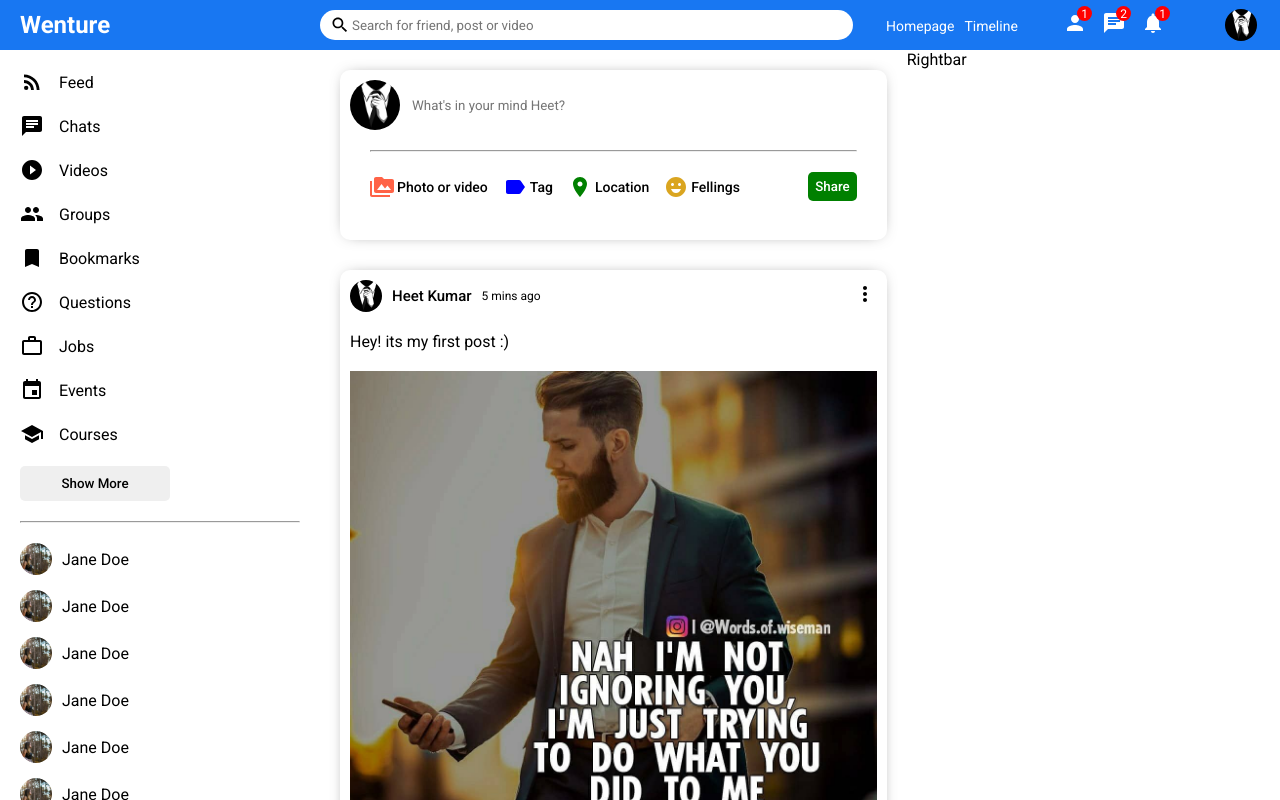
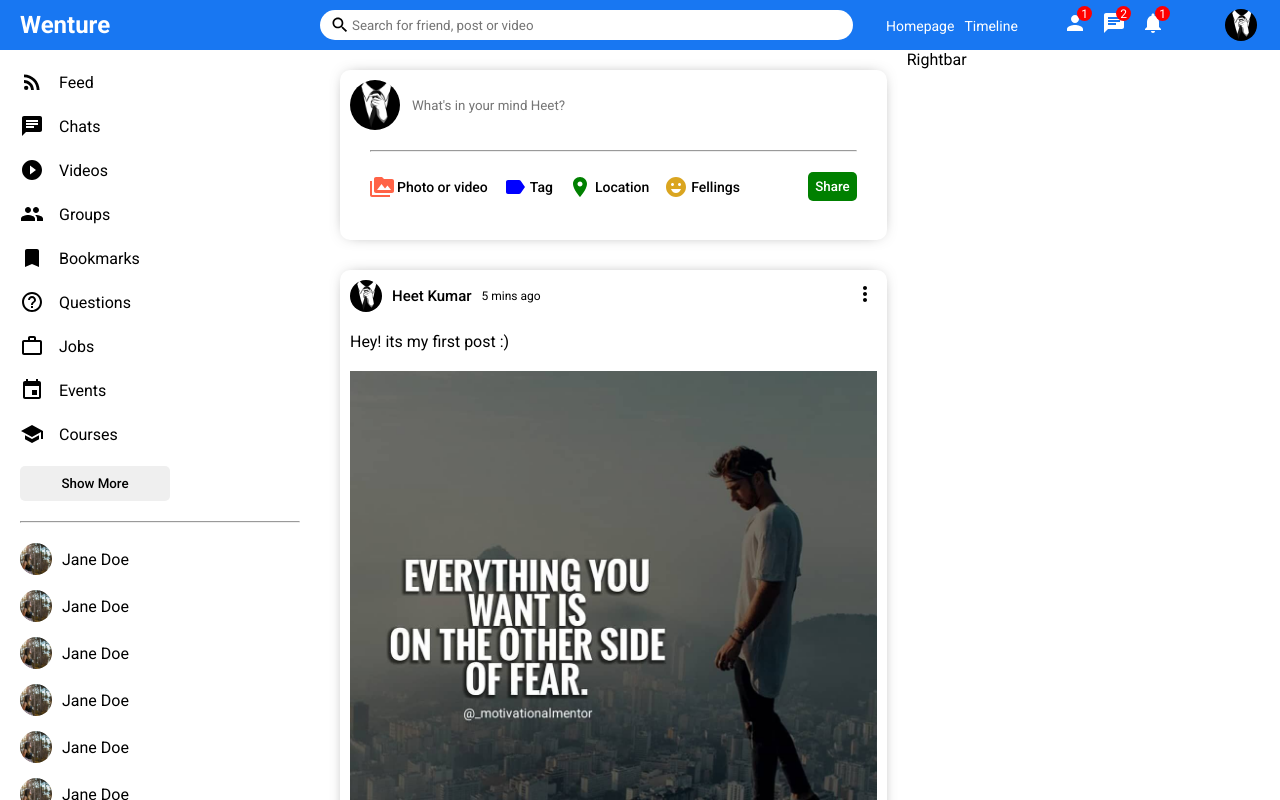
Before and after one commit to heet-kumar/Wenture-frontend, a React (Create React App) app: page / in a window 1280 px wide. Shown: the top 800 px of the page. Built offline with nearby package versions, Linux system fonts and the light colour scheme.

Commit message:
post image updated

```diff
--- a/src/components/post/Post.jsx
+++ b/src/components/post/Post.jsx
@@ -18,7 +18,7 @@ export default function Post(){
                 </div>
                 <div className="postCenter">
                     <span className="postText">Hey! its my first post :)</span>
-                    <img src="/assets/post/p1.jpg" alt="" className="postImg" />
+                    <img src="/assets/post/p4.jpg" alt="" className="postImg" />
                 </div>
                 <div className="postBottom">
                     <div className="postBottomLeft">
```
